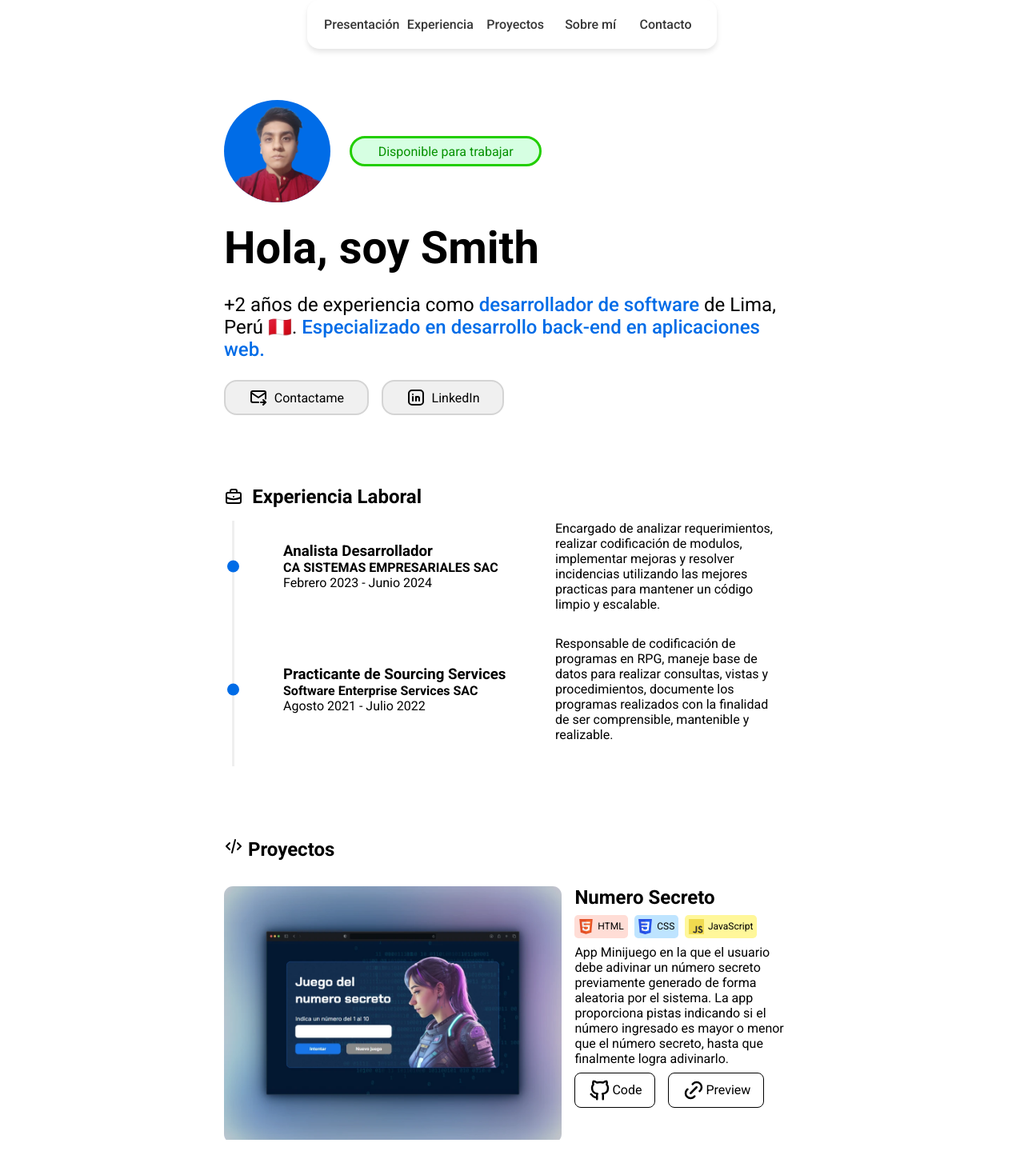
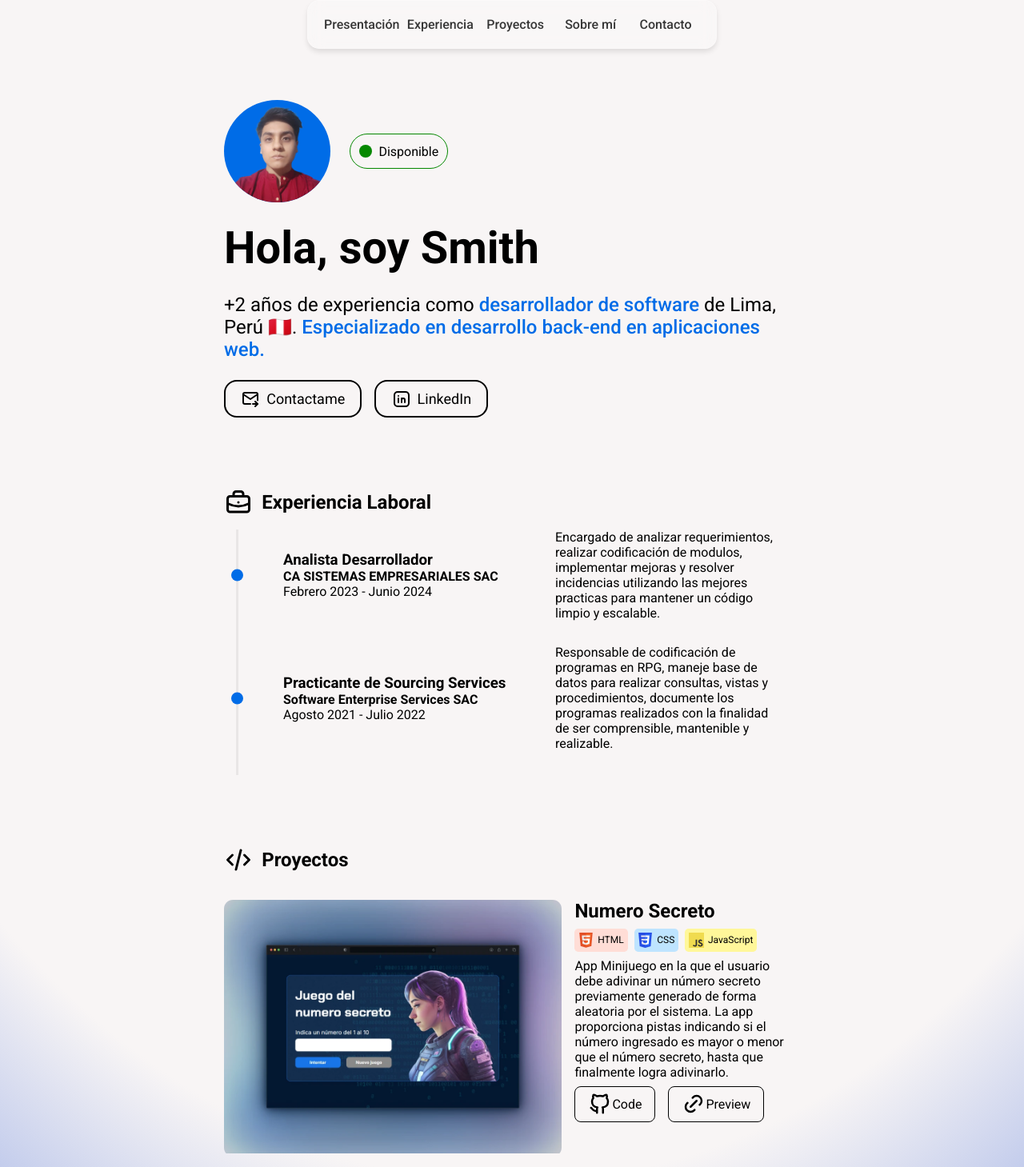
Before and after one commit to smithmilla/portfolio-smith, a React (Vite) app: page / in a window 1280 px wide. Shown: the top 1459 px of the page at 80% size. Built offline with nearby package versions, Linux system fonts and the light colour scheme.

Commit message:
fix: corrigiendo estilos 2025.04.08 02:07am

```diff
--- a/src/components/data/experience.js
+++ b/src/components/data/experience.js
@@ -1,13 +1,13 @@
 const experiencieData = [
     {
-        jobKey: 2,
+        jobKey: "J0002",
         jobPosition: "Analista Desarrollador",
         jobCompany: "CA SISTEMAS EMPRESARIALES SAC",
         jobTime: "Febrero 2023 - Junio 2024",
         jobDetails: "Encargado de analizar requerimientos, realizar codificación de modulos, implementar mejoras y resolver incidencias utilizando las mejores practicas para mantener un código limpio y escalable."
     },
     {
-        jobKey: 1,
+        jobKey: "J0001",
         jobPosition: "Practicante de Sourcing Services",
         jobCompany: "Software Enterprise Services SAC",
         jobTime: "Agosto 2021 - Julio 2022",
--- a/src/components/data/projects.js
+++ b/src/components/data/projects.js
@@ -46,7 +46,7 @@ const projectsData = [
         ]
     },
     {
-        projectKey: 1,
+        projectKey: 2,
         projectTitle: "Amigo Secreto",
         projectDescription: "Este programa te ayuda a hacer el sorteo de forma rápida, divertida y anónima. Ideal para amigos, familia o compañeros de trabajo que quieran sorprenderse con regalos y disfrutar juntos de una linda tradición.",
         projectImage: "/projects/app-secret-friend.webp",
--- /dev/null
+++ b/src/components/footer.jsx
@@ -0,0 +1,9 @@
+const footer = () =>{
+    return (
+        <footer className="smj-footer">
+            <p> &copy; 2025 Smith Milla. Casi todos los derechos reservados</p>
+        </footer>
+    );
+}
+
+export default footer;
--- a/src/components/icons/experienceIcon.jsx
+++ b/src/components/icons/experienceIcon.jsx
@@ -1,8 +1,8 @@
 const experienceIcon = () => {
     return (
     <svg  xmlns="http://www.w3.org/2000/svg"
-        width="24"
-        height="24"
+        width="36"
+        height="36"
         viewBox="0 0 24 24"
         fill="none"
         stroke="currentColor"
--- a/src/components/icons/githubIcon.jsx
+++ b/src/components/icons/githubIcon.jsx
@@ -10,7 +10,7 @@ const gitHubIcon = () => {
           strokeWidth="2"
           strokeLinecap="round"
           strokeLinejoin="round"
-          class="icon icon-tabler icons-tabler-outline icon-tabler-brand-github">
+          className="icon icon-tabler icons-tabler-outline icon-tabler-brand-github">
             <path stroke="none" d="M0 0h24v24H0z" fill="none"/>
             <path d="M9 19c-4.3 1.4 -4.3 -2.5 -6 -3m12 5v-3.5c0 -1 .1 -1.4 -.5 -2c2.8 -.3 5.5 -1.4 5.5 -6a4.6 4.6 0 0 0 -1.3 -3.2a4.2 4.2 0 0 0 -.1 -3.2s-1.1 -.3 -3.5 1.3a12.3 12.3 0 0 0 -6.2 0c-2.4 -1.6 -3.5 -1.3 -3.5 -1.3a4.2 4.2 0 0 0 -.1 3.2a4.6 4.6 0 0 0 -1.3 3.2c0 4.6 2.7 5.7 5.5 6c-.6 .6 -.6 1.2 -.5 2v3.5" />
         </svg>
--- a/src/components/icons/linkIcon.jsx
+++ b/src/components/icons/linkIcon.jsx
@@ -7,10 +7,10 @@ const linkIcon = () => {
           viewBox="0 0 24 24"
           fill="none"
           stroke="currentColor"
-          stroke-width="2"
-          stroke-linecap="round"
-          stroke-linejoin="round"
-          class="icon icon-tabler icons-tabler-outline icon-tabler-link">
+          strokeWidth="2"
+          strokeLinecap="round"
+          strokeLinejoin="round"
+          className="icon icon-tabler icons-tabler-outline icon-tabler-link">
             <path stroke="none" d="M0 0h24v24H0z" fill="none"/>
             <path d="M9 15l6 -6" />
             <path d="M11 6l.463 -.536a5 5 0 0 1 7.071 7.072l-.534 .464" />
--- a/src/components/icons/linkedInIcon.jsx
+++ b/src/components/icons/linkedInIcon.jsx
@@ -11,7 +11,11 @@ const linkedInIcon = () => {
               strokeLinecap="round"
               strokeLinejoin="round"
               className="icon icon-tabler icons-tabler-outline icon-tabler-brand-linkedin">
-                <path stroke="none" d="M0 0h24v24H0z" fill="none"/><path d="M8 11v5" /><path d="M8 8v.01" /><path d="M12 16v-5" /><path d="M16 16v-3a2 2 0 1 0 -4 0" /><path d="M3 7a4 4 0 0 1 4 -4h10a4 4 0 0 1 4 4v10a4 4 0 0 1 -4 4h-10a4 4 0 0 1 -4 -4z" />
+                <path stroke="none" d="M0 0h24v24H0z" fill="none"/>
+                <path d="M8 11v5" /><path d="M8 8v.01" />
+                <path d="M12 16v-5" />
+                <path d="M16 16v-3a2 2 0 1 0 -4 0" />
+                <path d="M3 7a4 4 0 0 1 4 -4h10a4 4 0 0 1 4 4v10a4 4 0 0 1 -4 4h-10a4 4 0 0 1 -4 -4z" />
         </svg>
     );
 }
--- a/src/components/icons/projectsIcon.jsx
+++ b/src/components/icons/projectsIcon.jsx
@@ -1,15 +1,15 @@
 const projectsIcon = () => {
     return(
         <svg  xmlns="http://www.w3.org/2000/svg"
-          width="24"
-          height="24"
+          width="36"
+          height="36"
           viewBox="0 0 24 24"
           fill="none"
           stroke="currentColor"
           strokeWidth="2"
           strokeLinecap="round"
           strokeLinejoin="round"
-          class="icon icon-tabler icons-tabler-outline icon-tabler-code">
+          className="icon icon-tabler icons-tabler-outline icon-tabler-code">
             <path stroke="none" d="M0 0h24v24H0z" fill="none"/><path d="M7 8l-4 4l4 4" /><path d="M17 8l4 4l-4 4" /><path d="M14 4l-4 16" />
         </svg>
     );
--- a/src/components/presentation.jsx
+++ b/src/components/presentation.jsx
@@ -9,7 +9,10 @@ const Presentation = () => {
                 <div className="smj-img">
                     <img className="smj-img-profile" src="../src/assets/img-profile.PNG" alt="Imagen Perfil Smith Milla" />
                 </div>
-                <a href="#" target="_blank" rel="noopener" className="smj-condition-status">Disponible para trabajar</a>
+                <div className="smj-condition">
+                    <div className="smj-condition-status"></div>
+                    <p>Disponible</p>
+                </div>
             </div>
             <h1 className="smj-h1">Hola, soy Smith</h1>
             <p className="smj-p">+2 años de experiencia como <span className="smj-span">desarrollador de software</span> de Lima, Perú 🇵🇪.
--- a/src/index.css
+++ b/src/index.css
@@ -1,7 +1,12 @@
-@import url('https://fonts.googleapis.com/css2?family=Montserrat:ital,wght@0,100..900;1,100..900&family=Roboto:ital,wght@0,100..900;1,100..900&display=swap');
+@import url('https://fonts.googleapis.com/css2?family=Roboto:ital,wght@0,100..900;1,100..900&display=swap');
 
 :root{
   --width-content-default: 45rem;
+}
+
+::selection{
+  background-color: #000;
+  color: #f8f5f5;
 }
 
 *{
@@ -17,6 +22,14 @@
   align-items: center;
   flex-direction: column;
   gap: 4rem;
+
+  background: radial-gradient(125% 110% at 50% 10%, #f8f5f5 60%, #3f67d6 100%);
+  top: 0;
+  right: 0;
+  bottom: 0;
+  left: 0;
+  z-index: -10;
+  width: 100%;
 }
 
 /* --------------------- Barra de Navegacion --------------------- */
@@ -100,20 +113,21 @@
   object-fit: fill;
 }
 
-.smj-container-profile .smj-condition-status{
-  background-color: #d6ffe2;
-  width: 15rem;
-  text-align: center;
-  color: #069201;
-  text-decoration: none;
-  border: 3px solid #22ce00;
+.smj-container-profile .smj-condition{
+  display: flex;
+  flex-direction: row;
+  align-items: center;
+  gap: 0.5rem;
+  padding: 0.7rem;
+  border: 1px solid #058800;
   border-radius: 2rem;
-  padding: 0.4rem;
-  transition: ease 0.2s;
 }
 
-.smj-container-profile .smj-condition-status:hover{
-  background-color: #a5ffc3;
+.smj-container-profile .smj-condition-status{
+  background-color: #058800;
+  width: 1rem;
+  height: 1rem;
+  border-radius: 50%;
 }
 
 .smj-main .smj-h1{
@@ -142,17 +156,19 @@
   justify-content: center;
   align-items: center;
   gap: 0.5rem;
-  background-color: #f0f0f0;
-  color: #010101;
+  background-color: #f8f5f5;
+  color: #000;
   text-decoration: none;
-  border: 2px solid #d4d4d4;
+  border: 2px solid #000;
   border-radius: 1rem;
-  padding: 0.5rem 1.8rem;
+  padding: 0.6rem 1.2rem;
+  font-size: 18px;
 }
 
 .smj-contact-information .smj-links:hover{
-  background-color: #3d3d3d;
-  color: #f0f0f0;
+  background-color: #000;
+  color: #f8f5f5;
+  transition: 0.2s ease;
 }
 
 /* --------------------- Presentacion --------------------- */
@@ -183,7 +199,7 @@
 .smj-timeline::before {
   content: "";
   position: absolute;
-  left: 10px;
+  left: 15px;
   width: 2.5px;
   height: 100%;
   background: rgba(112, 112, 112, 0.11);
@@ -204,7 +220,7 @@
   background: #006ce7;
   border-radius: 50%;
   position: absolute;
-  left: 4px;
+  left: 9px;
   top: 50%;
   transform: translateY(-50%);
   z-index: 1;
@@ -234,6 +250,12 @@
   justify-content: center;
   width: var(--width-content-default);
   gap: 2rem;
+}
+
+.smj-projects .smj-h2{
+  display: flex;
+  align-items: center;
+  gap: 0.7rem;
 }
 
 .smj-projects .smj-project-item{
@@ -294,7 +316,7 @@
   justify-content: center;
   align-items: center;
   text-decoration: none;
-  background-color: #fff;
+  background-color: #f8f5f5;
   border: 1px solid #000;
   color: #000;
   border-radius: 0.5rem;
@@ -303,7 +325,7 @@
 
 .smj-project-list-details a:hover {
   background-color: #000;
-  color: #fff;
+  color: #f8f5f5;
   transition: 0.2s ease;
 }
 
@@ -322,6 +344,8 @@
 
 
 /* ---------------------- Proyectos ---------------------- */
-/* .smj-footer{
-
-} */
+.smj-footer{
+  padding: 2rem;
+  color: #e7e7e7;
+  font-weight: 600;
+}
--- a/src/main.jsx
+++ b/src/main.jsx
@@ -3,10 +3,12 @@ import { createRoot } from 'react-dom/client'
 import './index.css'
 import NavBar from './components/navbar'
 import MainContent from './components/main-content'
+import Footer from './components/footer'
 
 createRoot(document.getElementById('root')).render(
   <StrictMode>
     <NavBar/>
     <MainContent/>
+    <Footer/>
   </StrictMode>,
 )
```
